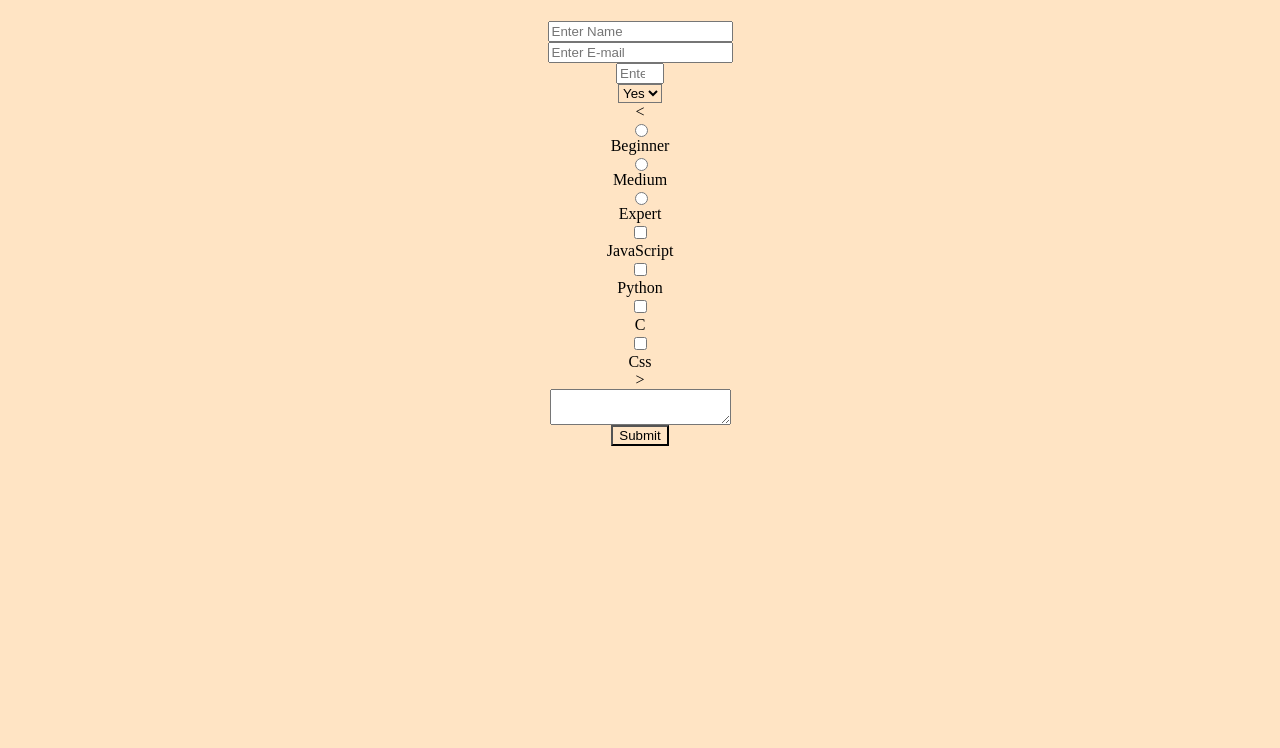
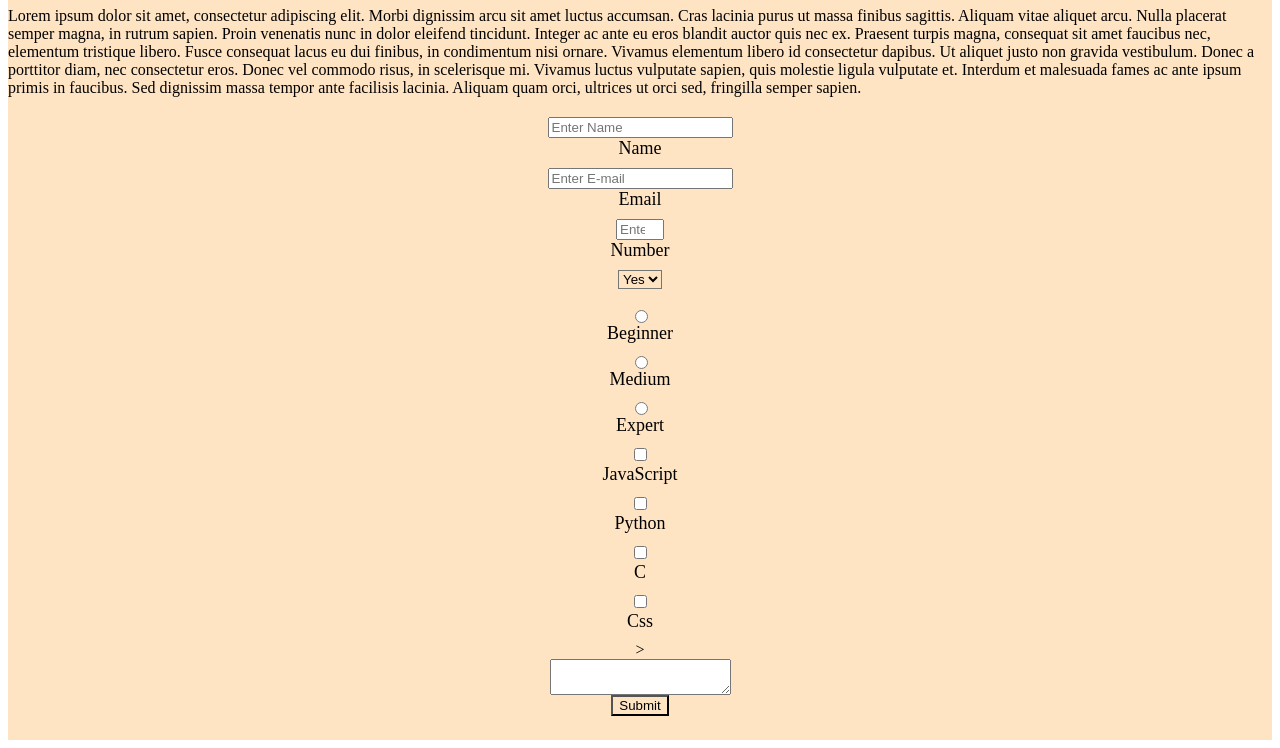
Before and after one commit to IvanSantoyo/basic-survey-form, a plain HTML site: page index.html in a window 1280 px wide. Shown: the part 99-847 px from the top of the page. Before the commit the page ends 800 px from the top, so only its background shows below. Drawn offline with Linux system fonts and the light colour scheme.

Commit message:
rough push

```diff
--- a/index.html
+++ b/index.html
@@ -4,25 +4,28 @@
     <meta charset="UTF-8">
     <meta http-equiv="X-UA-Compatible" content="IE=edge">
     <meta name="viewport" content="width=device-width, initial-scale=1.0">
-    <title>Survery-Form</title>
+    <br>
     <link rel="stylesheet" href="style.css">
     <script src="https://cdn.freecodecamp.org/testable-projects-fcc/v1/bundle.js"></script>
 </head>
-<body id="main">
+<body>
+    <div id="main">
+        <header>
     <h1 id="title">Survey Form</h1>
-    <p id="description"></p>
+    <p id="description">Lorem ipsum dolor sit amet, consectetur adipiscing elit. Morbi dignissim arcu sit amet luctus accumsan. Cras lacinia purus ut massa finibus sagittis. Aliquam vitae aliquet arcu. Nulla placerat semper magna, in rutrum sapien. Proin venenatis nunc in dolor eleifend tincidunt. Integer ac ante eu eros blandit auctor quis nec ex. Praesent turpis magna, consequat sit amet faucibus nec, elementum tristique libero. Fusce consequat lacus eu dui finibus, in condimentum nisi ornare. Vivamus elementum libero id consectetur dapibus. Ut aliquet justo non gravida vestibulum. Donec a porttitor diam, nec consectetur eros. Donec vel commodo risus, in scelerisque mi. Vivamus luctus vulputate sapien, quis molestie ligula vulputate et. Interdum et malesuada fames ac ante ipsum primis in faucibus. Sed dignissim massa tempor ante facilisis lacinia. Aliquam quam orci, ultrices ut orci sed, fringilla semper sapien.</p>
+        </header>
     <form id="survey-form">
-        <input id="name" placeholder="Enter Name" type="text">
-        <label id="name-label"></label>
-        <input id="email" placeholder="Enter E-mail" type="email">
-        <label id="email-label"></label>
+        <input id="name" placeholder="Enter Name" type="text" required>
+        <label id="name-label">Name</label>
+        <input id="email" placeholder="Enter E-mail" type="email" required>
+        <label id="email-label">Email</label>
         <input id="number" placeholder="Enter Number" type="number" min="1" max="9">
-        <label id="number-label"></label>
+        <label id="number-label">Number</label>
         <select id="dropdown">
             <option>Yes</option>
             <option>No</option>
-        </select>
-<        <input type="radio" id="Beginner" name="level" value="Beginner">
+        </select><br>
+        <input type="radio" id="Beginner" name="level" value="Beginner">
         <label for="Beginner">Beginner</label>
         <input type="radio" id="Medium" name="level" value="Medium">
         <label for="Medium">Medium</label>
@@ -39,6 +42,7 @@
         <Textarea></Textarea>
         <button type="submit" id="submit">Submit</button>
     </form>
+    </div>
 
 </body>
 </html>
--- a/style.css
+++ b/style.css
@@ -22,6 +22,8 @@
     background-color: bisque;
     flex-direction: column;
     align-items:center;
+    margin: 0 auto 1.25em auto;
+    padding: .25rem;
 }
 #dropdown{
     display: flex;
@@ -35,3 +37,9 @@
     flex-direction: column;
     align-items:center;
 }
+label{
+    display: flex;
+    align-items: center;
+    font-size: 1.125em;
+    margin-bottom: .5em;
+}
```
